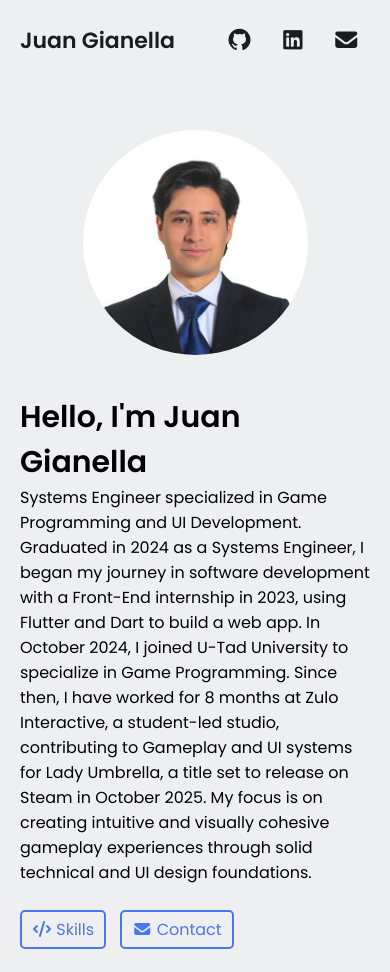
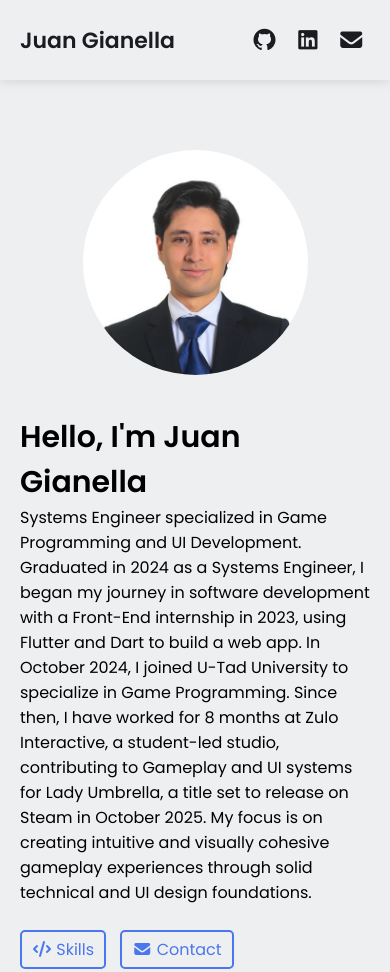
Before and after one commit to Juanyabo/juanyabo.github.io, a plain HTML site: page index.html in a window 390 px wide. Shown: the top 972 px of the page. Drawn offline with Linux system fonts and the light colour scheme.

Commit message:
Sticky Navbar with transparency.

```diff
--- a/styles.css
+++ b/styles.css
@@ -26,14 +26,28 @@ a {
     text-decoration: none;
 }
 
+main {
+    padding-top: 100px;
+}
+
 /*NAVBAR*/
 
 nav {
+    position: fixed;
+    top: 0;
+    left: 0;
+    width: 100%;
+    /*background-color: var(--background-color);*/
+    background-color: rgba(238, 239, 241, 0.8); /* same color, slightly transparent */
+    backdrop-filter: blur(10px); /* adds glassy blur */
+    -webkit-backdrop-filter: blur(10px);
+    z-index: 1000;
     display: flex;
     justify-content: space-between;
     align-items: center;
     padding: 0 50px;
-   height: 80px;
+    height: 80px;
+    box-shadow: 0 2px 10px rgba(0, 0, 0, 0.1);
 }
 
 nav .left a {
@@ -205,6 +219,20 @@ nav .right a span {
 }
 
 @media (max-width: 850px) {
+    /*NAVBAR*/
+    nav {
+        padding: 0 20px;
+    }
+
+    nav .right a {
+        margin: 0 5px;
+        font-size: 14px;
+    }
+
+    nav .right a span {
+        font-size: 14px;
+    }
+
     /*SECTION 1: Hero*/
     .hero-section .text h2 {
         font-size: 35px;
```
